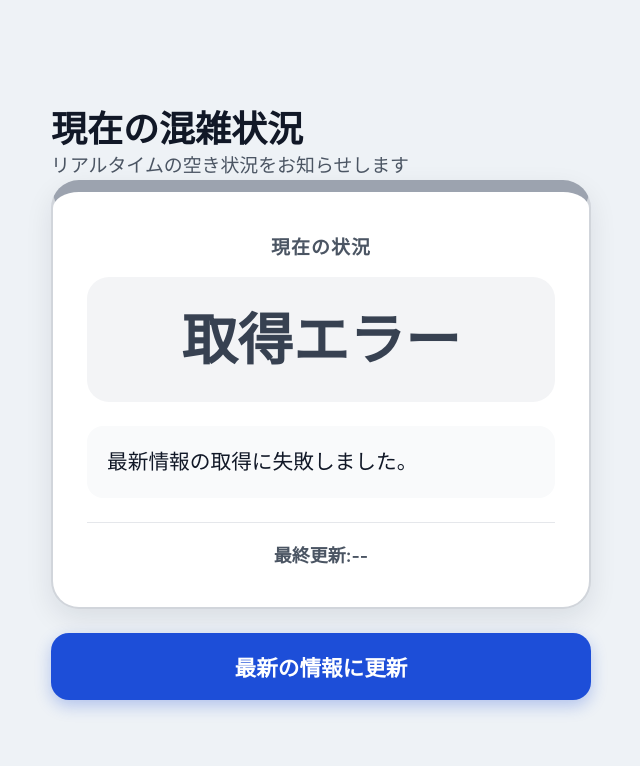
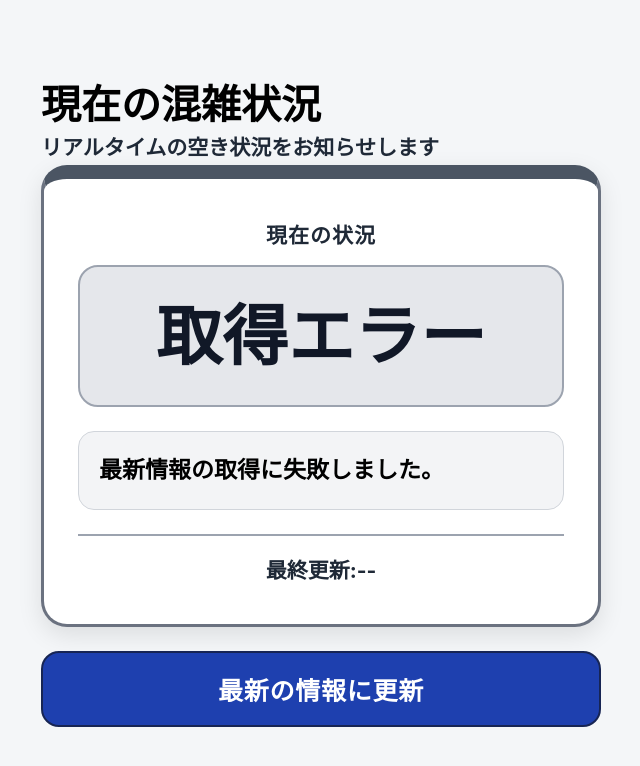
Before and after one commit to paperlog/crowd_status_announcement, a plain HTML site: page index.html in a window 1280 px wide. Shown: the whole page, without its empty margins (319-959 px from the left). Drawn offline with Linux system fonts and the light colour scheme; no server answers.

Commit message:
chore: スマホ表示対応

```diff
--- a/style.css
+++ b/style.css
@@ -1,11 +1,11 @@
 :root {
-  --bg: #eef2f6;
+  --bg: #f4f6f8;
   --card-bg: #ffffff;
-  --text-main: #111827;
-  --text-sub: #4b5563;
-  --border: #e5e7eb;
-  --btn-bg: #1d4ed8;
-  --btn-active: #1e40af;
+  --text-main: #000000;
+  --text-sub: #1f2937;
+  --border: #9ca3af;
+  --btn-bg: #1e40af;
+  --btn-active: #172554;
 }
 
 * {
@@ -16,7 +16,7 @@
 }
 
 html {
-  font-size: 18px;
+  font-size: 20px;
 }
 
 body {
@@ -27,100 +27,108 @@ body {
   display: flex;
   justify-content: center;
   align-items: center;
-  padding: 20px;
+  padding: 24px 20px;
 }
 
 .container {
   width: 100%;
-  max-width: 540px;
+  max-width: 560px;
 }
 
+/* header と section の間を広めに確保 */
 .header {
   text-align: center;
-  margin-bottom: 24px;
+  margin-bottom: 36px;
 }
 
+/* h1 と p の間を確保 */
 .header h1 {
-  font-size: 2rem;
-  font-weight: 800;
+  font-size: 2.1rem;
+  font-weight: 900;
   letter-spacing: 0.02em;
   line-height: 1.3;
-  margin-bottom: 8px;
+  margin-bottom: 24px;
 }
 
 .subtitle {
   font-size: 1.05rem;
+  font-weight: 600;
   color: var(--text-sub);
-  line-height: 1.45;
+  line-height: 1.6;
 }
 
 .status-card {
   background: var(--card-bg);
-  border-radius: 28px;
-  padding: 36px 26px;
-  box-shadow: 0 10px 28px rgba(15, 23, 42, 0.09);
+  border-radius: 26px;
+  padding: 36px 24px;
+  box-shadow: 0 8px 24px rgba(0, 0, 0, 0.1);
   text-align: center;
-  border: 2px solid #d1d5db;
-  border-top: 12px solid #9ca3af;
+  border: 3px solid #6b7280;
+  border-top: 14px solid #4b5563;
 }
 
 .status-label {
   display: block;
   font-size: 1.05rem;
-  font-weight: 700;
+  font-weight: 800;
   color: var(--text-sub);
-  letter-spacing: 0.06em;
-  margin-bottom: 18px;
+  letter-spacing: 0.05em;
+  margin-bottom: 16px;
 }
 
 .status-badge {
   display: block;
   width: 100%;
-  font-size: clamp(2.25rem, 9.5vw, 3.1rem);
+  font-size: clamp(2.4rem, 10vw, 3.3rem);
   font-weight: 900;
   line-height: 1.25;
-  padding: 28px 20px;
-  border-radius: 22px;
-  background-color: #f3f4f6;
-  color: #374151;
+  padding: 28px 18px;
+  border-radius: 20px;
+  background-color: #e5e7eb;
+  color: #111827;
+  border: 2px solid #9ca3af;
   margin-bottom: 24px;
   word-break: break-word;
 }
 
-/* ステータス別の色分け（スマホ屋外でも見やすい高コントラスト） */
+/* ステータス別の色分け（くっきりしたコントラスト） */
 .status-card[data-status="empty"] {
-  border-color: #a7f3d0;
-  border-top-color: #059669;
+  border-color: #047857;
+  border-top-color: #065f46;
 }
 .status-card[data-status="empty"] .status-badge {
-  background-color: #d1fae5;
-  color: #064e3b;
+  background-color: #a7f3d0;
+  color: #022c22;
+  border-color: #059669;
 }
 
 .status-card[data-status="moderate"] {
-  border-color: #fde68a;
-  border-top-color: #d97706;
+  border-color: #b45309;
+  border-top-color: #92400e;
 }
 .status-card[data-status="moderate"] .status-badge {
-  background-color: #fef3c7;
-  color: #78350f;
+  background-color: #fde68a;
+  color: #451a03;
+  border-color: #d97706;
 }
 
 .status-card[data-status="full"] {
-  border-color: #fecaca;
-  border-top-color: #dc2626;
+  border-color: #b91c1c;
+  border-top-color: #991b1b;
 }
 .status-card[data-status="full"] .status-badge {
-  background-color: #fee2e2;
-  color: #7f1d1d;
+  background-color: #fecaca;
+  color: #450a0a;
+  border-color: #dc2626;
 }
 
 .status-comment {
   font-size: 1.15rem;
-  font-weight: 500;
-  line-height: 1.7;
+  font-weight: 600;
+  line-height: 1.75;
   color: var(--text-main);
-  background-color: #f9fafb;
+  background-color: #f3f4f6;
+  border: 1px solid #d1d5db;
   border-radius: 16px;
   padding: 18px 20px;
   margin-bottom: 24px;
@@ -132,10 +140,10 @@ body {
 }
 
 .status-meta {
-  font-size: 1rem;
-  font-weight: 600;
+  font-size: 1.05rem;
+  font-weight: 700;
   color: var(--text-sub);
-  border-top: 1px solid var(--border);
+  border-top: 2px solid var(--border);
   padding-top: 18px;
 }
 
@@ -146,30 +154,27 @@ body {
 .reload-btn {
   display: block;
   width: 100%;
-  min-height: 66px;
+  min-height: 70px;
   background-color: var(--btn-bg);
   color: #ffffff;
-  border: none;
+  border: 2px solid #172554;
   border-radius: 18px;
   padding: 18px 24px;
-  font-size: 1.2rem;
-  font-weight: 700;
+  font-size: 1.25rem;
+  font-weight: 800;
+  letter-spacing: 0.03em;
   cursor: pointer;
-  box-shadow: 0 6px 16px rgba(29, 78, 216, 0.28);
 }
 
 .reload-btn:active {
   background-color: var(--btn-active);
-  transform: scale(0.99);
 }
 
 .reload-btn:disabled {
   opacity: 0.55;
   cursor: not-allowed;
-  box-shadow: none;
 }
 
-/* PCなど大きめの画面では余白を少し広げてシンプルに中央配置 */
 @media (min-width: 640px) {
   body {
     padding: 40px;
```
